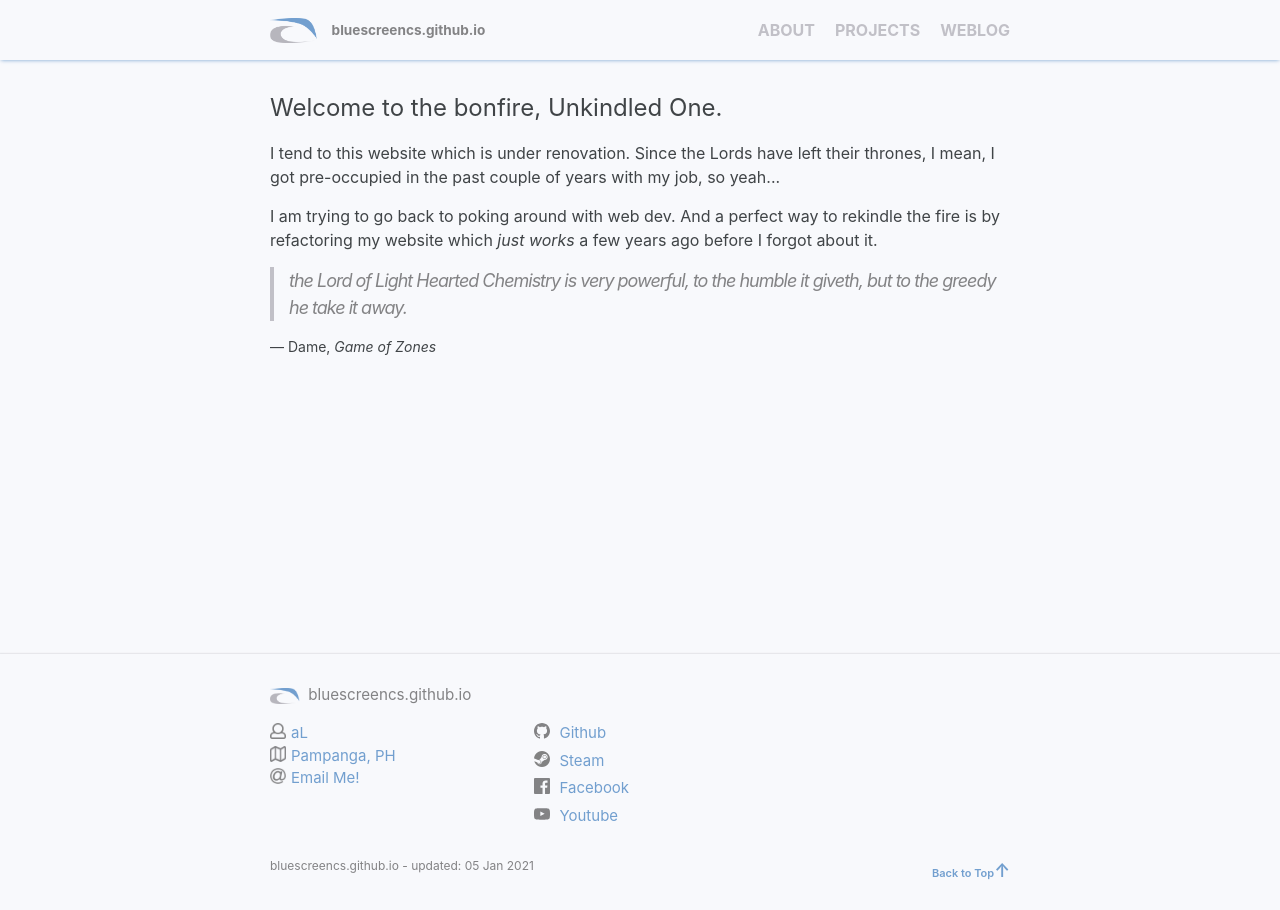
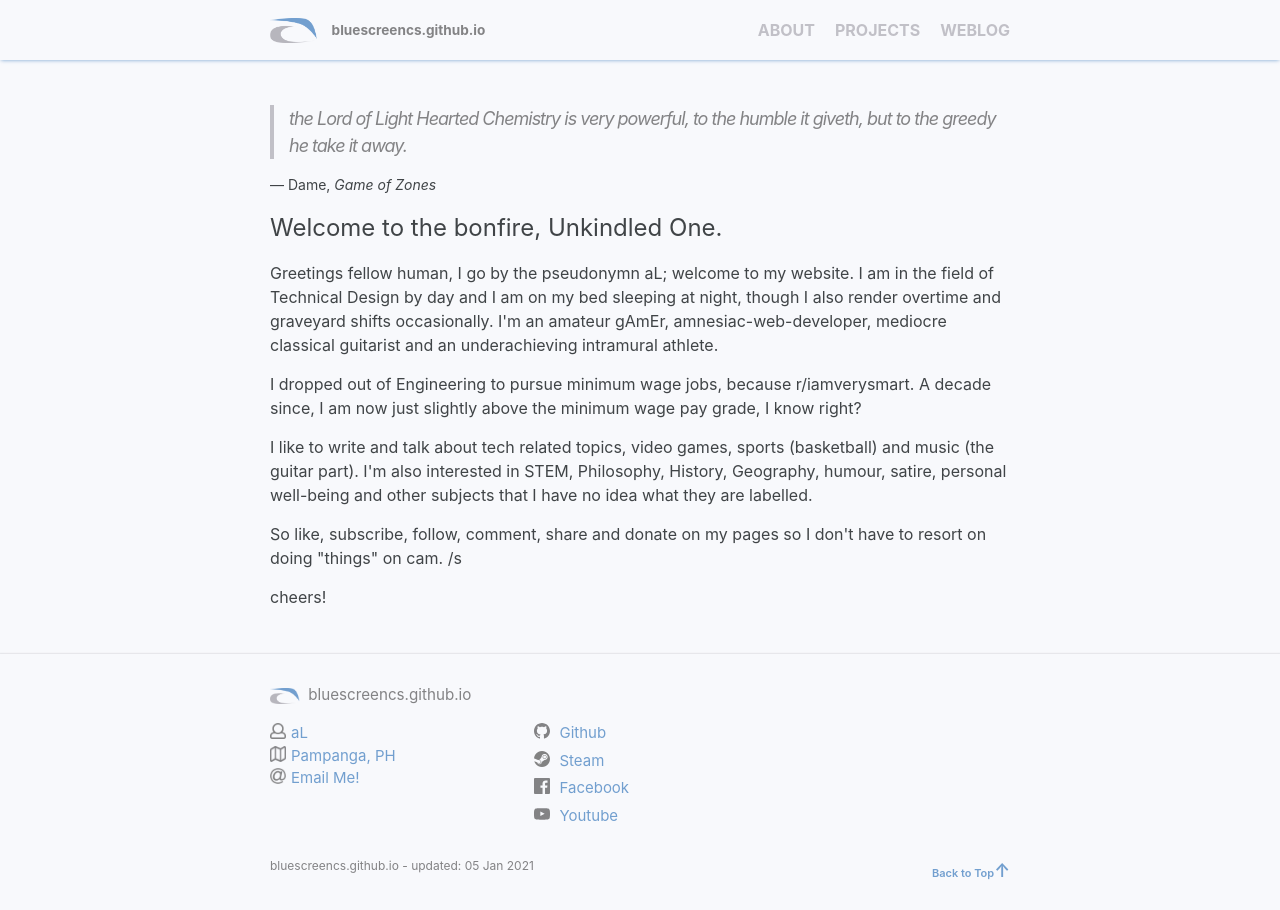
Before and after one commit to bluescreencs/bluescreen.github.io, a Jekyll site: the page built from index.html, in a window 1280 px wide and 1014 px high, cut to the strip 0-910 px from the top of the window. Built offline with Jekyll 4.4.1, drawn with Linux system fonts in a browser that asks for light colours.

Commit message:
added about page content

```diff
--- a/_includes/quotes.html
+++ b/_includes/quotes.html
@@ -1,7 +1,7 @@
-<figcaption class="quotes">
+<p><figcaption class="quotes">
     <blockquote id="quote"></blockquote>
     <figcaption>&mdash;&nbsp;<span id="author"></span>,&nbsp;<cite id="citation"></cite></figcaption>
-</figcaption>
+</figcaption></p>
 
 <script>
     (function addRandomQuote() {
--- a/index.html
+++ b/index.html
@@ -3,16 +3,17 @@ layout: default
 title: About
 ---
 <div id="homePage">
-    <h2>Welcome to the bonfire, Unkindled One.</h2>
-    <p>
-        I tend to this website which is under renovation. Since the Lords
-        have left their thrones, I mean, I got pre-occupied in the past
-        couple of years with my job, so yeah...
-    </p>
-    <p>
-        I am trying to go back to poking around with web dev. And a perfect
-        way to rekindle the fire is by refactoring my website which
-        <em>just works</em> a few years ago before I forgot about it.
-    </p>
-    {%- include quotes.html -%}
+{%- include quotes.html -%}
+
+<p><h2>Welcome to the bonfire, Unkindled One.</h2></p>
+
+<p>Greetings fellow human, I go by the pseudonymn aL; welcome to my website. I am in the field of Technical Design by day and I am on my bed sleeping at night, though I also render overtime and graveyard shifts occasionally. I'm an amateur gAmEr, amnesiac-web-developer, mediocre classical guitarist and an underachieving intramural athlete.</p>
+
+<p>I dropped out of Engineering to pursue minimum wage jobs, because r/iamverysmart. A decade since, I am now just slightly above the minimum wage pay grade, I know right?</p>
+
+<p>I like to write and talk about tech related topics, video games, sports (basketball) and music (the guitar part). I'm also interested in STEM, Philosophy, History, Geography, humour, satire, personal well-being and other subjects that I have no idea what they are labelled.</p>
+
+<p>So like, subscribe, follow, comment, share and donate on my pages so I don't have to resort on doing "things" on cam. /s</p>
+
+<p>cheers!</p>
 </div>
```
